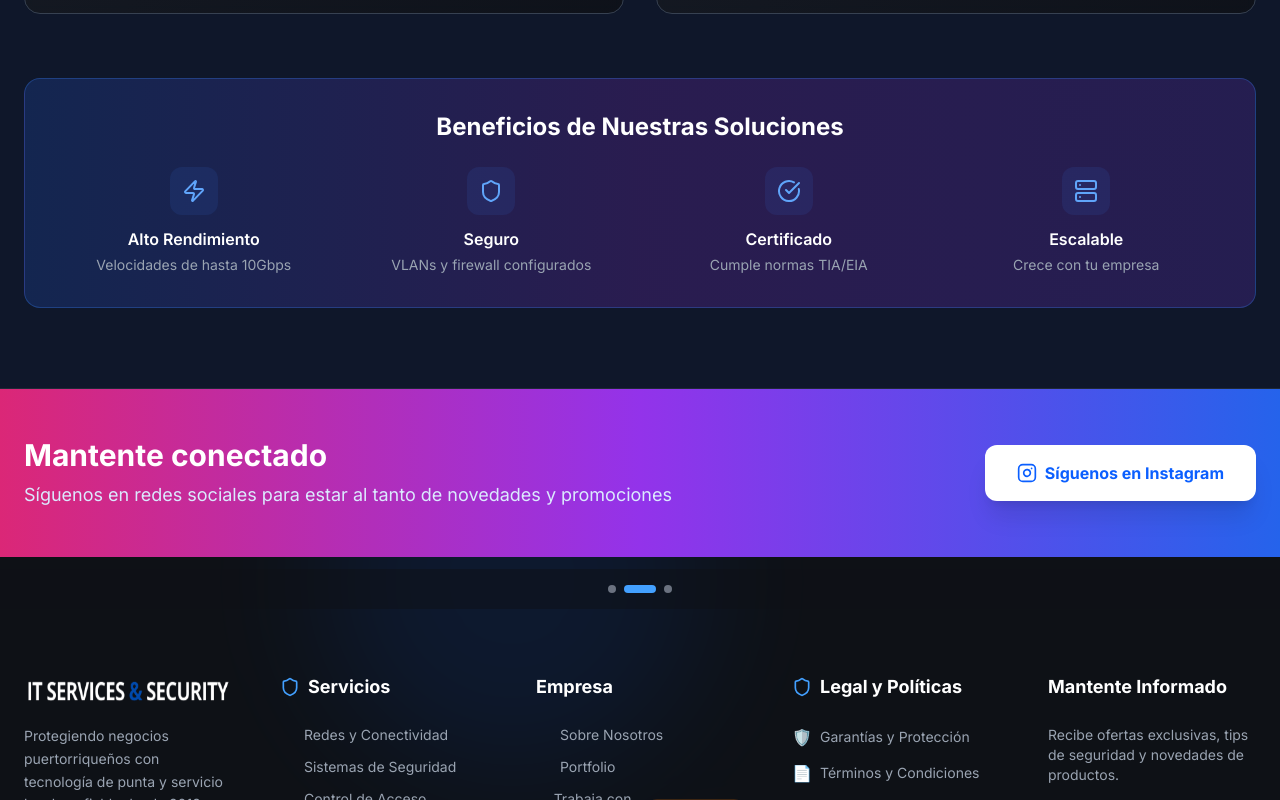
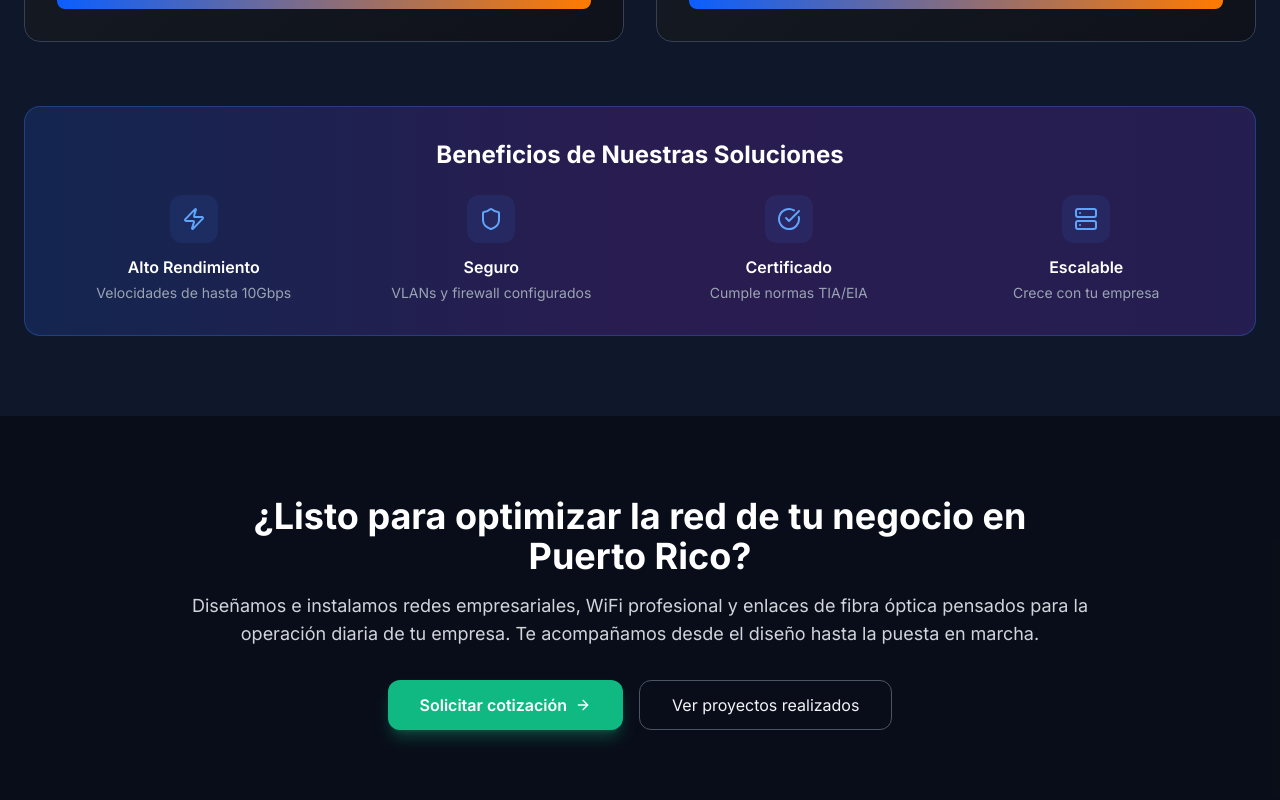
Before and after one commit to ramosralan09-cyber/itservices-website, a Next.js app: page /servicios/redes in a window 1280 px wide. Shown: the part 2000-2800 px from the top of the page. Built offline with nearby package versions, Linux system fonts and the light colour scheme.

Commit message:
Update RedesClient.tsx

```diff
--- a/app/servicios/redes/RedesClient.tsx
+++ b/app/servicios/redes/RedesClient.tsx
@@ -1,6 +1,7 @@
 'use client';
 
 import Image from 'next/image';
+import Link from 'next/link';
 import { motion } from 'framer-motion';
 import {
   Network,
@@ -18,22 +19,23 @@ import { ScrollColorBackground } from '@/components/shared/ScrollColorBackground
 
 export default function RedesClient() {
   const colorSections = [
-    { offset: 0, color: '#050505' },      // Pure black - Hero top
-    { offset: 0.12, color: '#0a0a12' },   // Very dark
-    { offset: 0.25, color: '#0f1419' },   // Dark navy
-    { offset: 0.40, color: '#0f172a' },   // Slate navy
-    { offset: 0.60, color: '#1e293b' },   // Medium navy
-    { offset: 0.75, color: '#1e3a5f' },   // Blue navy
-    { offset: 0.88, color: '#0c4a6e' },   // Deep blue
-    { offset: 1, color: '#0369a1' },      // Strong blue - CTA
+    { offset: 0, color: '#050505' }, // Pure black - Hero top
+    { offset: 0.12, color: '#0a0a12' }, // Very dark
+    { offset: 0.25, color: '#0f1419' }, // Dark navy
+    { offset: 0.40, color: '#0f172a' }, // Slate navy
+    { offset: 0.60, color: '#1e293b' }, // Medium navy
+    { offset: 0.75, color: '#1e3a5f' }, // Blue navy
+    { offset: 0.88, color: '#0c4a6e' }, // Deep blue
+    { offset: 1, color: '#0369a1' }, // Strong blue - CTA
   ];
 
   const whatsappLink =
-    "https://wa.me/19392842551?text=Hola%2C%20estoy%20interesado%20en%20una%20cotizaci%C3%B3n%20con%20IT%20Services%20%26%20Security.%20Servicio%3A%20Redes%20Empresariales%20%7C%20Nombre%3A%20%5BEscribir%5D%20%7C%20Tel%C3%A9fono%3A%20%5Bxxx-xxx-xxxx%5D";
+    'https://wa.me/19392842551?text=Hola%2C%20estoy%20interesado%20en%20una%20cotizaci%C3%B3n%20con%20IT%20Services%20%26%20Security.%20Servicio%3A%20Redes%20Empresariales%20%7C%20Nombre%3A%20%5BEscribir%5D%20%7C%20Tel%C3%A9fono%3A%20%5Bxxx-xxx-xxxx%5D';
 
   return (
     <ScrollColorBackground sections={colorSections}>
       <div className="min-h-screen">
+        {/* HERO */}
         <section className="relative min-h-[60vh] flex items-center justify-center overflow-hidden">
           <div className="container mx-auto px-6 relative z-10 py-20">
             <motion.div
@@ -55,8 +57,8 @@ export default function RedesClient() {
                 Redes Empresariales y WiFi Profesional en Puerto Rico
               </h1>
               <p className="text-xl md:text-2xl text-gray-300 mb-8 leading-relaxed">
-                Diseño e instalación de infraestructura de red, cableado estructurado y WiFi empresarial
-                para negocios en toda la isla.
+                Diseño e instalación de infraestructura de red, cableado estructurado y
+                WiFi empresarial para negocios en toda la isla.
               </p>
 
               <div className="flex flex-wrap justify-center gap-6 text-sm">
@@ -77,6 +79,7 @@ export default function RedesClient() {
           </div>
         </section>
 
+        {/* SERVICIOS PRINCIPALES */}
         <section className="py-20 relative overflow-hidden">
           <div className="container mx-auto px-6 relative z-10">
             <motion.div
@@ -89,7 +92,8 @@ export default function RedesClient() {
                 Nuestros Servicios de Red
               </h2>
               <p className="text-xl text-gray-300 max-w-3xl mx-auto">
-                Desde cableado estructurado hasta soluciones WiFi empresariales
+                Desde cableado estructurado hasta soluciones WiFi empresariales para
+                negocios en Puerto Rico.
               </p>
             </motion.div>
 
@@ -130,7 +134,12 @@ export default function RedesClient() {
                   title: 'Switches y Routers',
                   description:
                     'Configuración de equipos de red empresariales: switches managed/unmanaged, routers, firewalls y balanceadores de carga.',
-                  features: ['VLANs configuradas', 'QoS optimizado', 'Redundancia', 'Monitoreo 24/7'],
+                  features: [
+                    'VLANs configuradas',
+                    'QoS optimizado',
+                    'Redundancia',
+                    'Monitoreo 24/7',
+                  ],
                   color: 'green',
                   emoji: '🖥️',
                   image: '/images/services/redes/diseno-infraestructura.jpg',
@@ -159,7 +168,9 @@ export default function RedesClient() {
                   transition={{ delay: index * 0.1 }}
                   className="group relative bg-gradient-to-br from-slate/80 to-charcoal/80 backdrop-blur-sm rounded-2xl p-8 border border-gray-700 hover:border-blue-500/50 transition-all duration-300 overflow-hidden"
                 >
-                  <div className={`absolute inset-0 bg-${service.color}-500/5 opacity-0 group-hover:opacity-100 transition-opacity duration-300`}></div>
+                  <div
+                    className={`absolute inset-0 bg-${service.color}-500/5 opacity-0 group-hover:opacity-100 transition-opacity duration-300`}
+                  ></div>
 
                   <div className="relative z-10">
                     <div className="mb-6 relative h-48 rounded-xl overflow-hidden">
@@ -215,6 +226,7 @@ export default function RedesClient() {
               ))}
             </div>
 
+            {/* BENEFICIOS */}
             <motion.div
               initial={{ opacity: 0, y: 20 }}
               whileInView={{ opacity: 1, y: 0 }}
@@ -226,19 +238,74 @@ export default function RedesClient() {
               </h3>
               <div className="grid md:grid-cols-4 gap-6">
                 {[
-                  { icon: Zap, label: 'Alto Rendimiento', desc: 'Velocidades de hasta 10Gbps' },
-                  { icon: Shield, label: 'Seguro', desc: 'VLANs y firewall configurados' },
-                  { icon: CheckCircle, label: 'Certificado', desc: 'Cumple normas TIA/EIA' },
-                  { icon: Server, label: 'Escalable', desc: 'Crece con tu empresa' },
+                  {
+                    icon: Zap,
+                    label: 'Alto Rendimiento',
+                    desc: 'Velocidades de hasta 10Gbps',
+                  },
+                  {
+                    icon: Shield,
+                    label: 'Seguro',
+                    desc: 'VLANs y firewall configurados',
+                  },
+                  {
+                    icon: CheckCircle,
+                    label: 'Certificado',
+                    desc: 'Cumple normas TIA/EIA',
+                  },
+                  {
+                    icon: Server,
+                    label: 'Escalable',
+                    desc: 'Crece con tu empresa',
+                  },
                 ].map((benefit, idx) => (
                   <div key={idx} className="text-center">
                     <div className="w-12 h-12 bg-blue-500/10 rounded-xl flex items-center justify-center mx-auto mb-3">
                       <benefit.icon className="w-6 h-6 text-blue-400" />
                     </div>
-                    <h4 className="text-white font-semibold mb-1">{benefit.label}</h4>
+                    <h4 className="text-white font-semibold mb-1">
+                      {benefit.label}
+                    </h4>
                     <p className="text-gray-400 text-sm">{benefit.desc}</p>
                   </div>
                 ))}
+              </div>
+            </motion.div>
+          </div>
+        </section>
+
+        {/* CTA FINAL SEO + INTERLINKING */}
+        <section className="py-20 bg-black/40">
+          <div className="container mx-auto px-6">
+            <motion.div
+              initial={{ opacity: 0, y: 20 }}
+              whileInView={{ opacity: 1, y: 0 }}
+              viewport={{ once: true }}
+              className="max-w-4xl mx-auto text-center"
+            >
+              <h2 className="text-3xl md:text-4xl font-bold text-white mb-4">
+                ¿Listo para optimizar la red de tu negocio en Puerto Rico?
+              </h2>
+              <p className="text-lg text-gray-300 mb-8">
+                Diseñamos e instalamos redes empresariales, WiFi profesional y enlaces de
+                fibra óptica pensados para la operación diaria de tu empresa. Te
+                acompañamos desde el diseño hasta la puesta en marcha.
+              </p>
+
+              <div className="flex flex-col sm:flex-row gap-4 justify-center">
+                <Link
+                  href="/contacto"
+                  className="inline-flex items-center justify-center px-8 py-3 rounded-xl bg-emerald-500 hover:bg-emerald-600 text-white font-semibold shadow-lg shadow-emerald-500/30 transition-all"
+                >
+                  Solicitar cotización
+                  <ArrowRight className="w-4 h-4 ml-2" />
+                </Link>
+                <Link
+                  href="/portafolio"
+                  className="inline-flex items-center justify-center px-8 py-3 rounded-xl border border-gray-600 text-gray-100 hover:border-blue-400 hover:text-blue-200 transition-all"
+                >
+                  Ver proyectos realizados
+                </Link>
               </div>
             </motion.div>
           </div>
```
